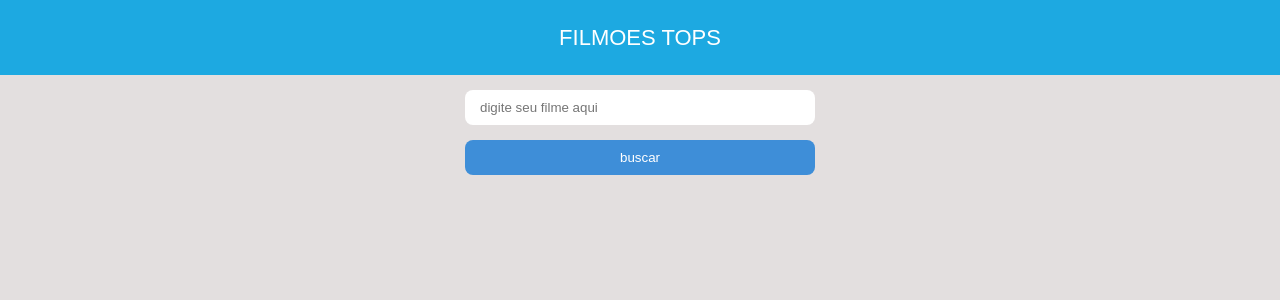
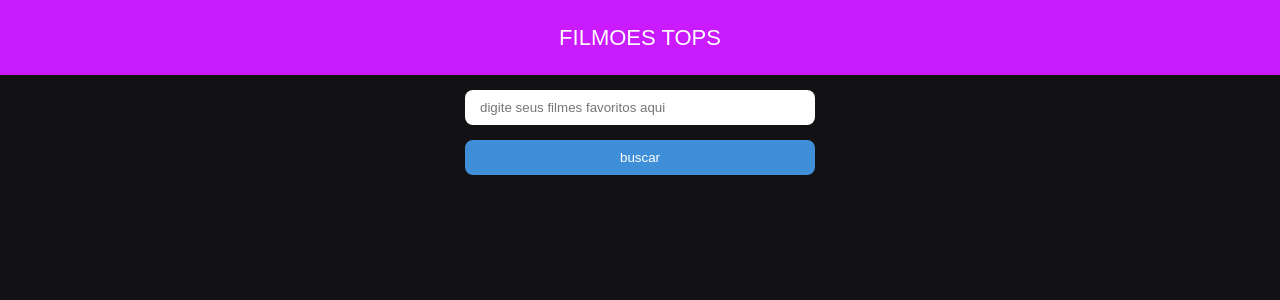
Before and after one commit to matheuspython/aplicacao-de-filmes, a React (Vite) app: page / in a window 1280 px wide. Shown: the top 300 px of the page. Built offline with nearby package versions, Linux system fonts and the light colour scheme.

Commit message:
busca e adicionamento completo

```diff
--- a/src/components/Filme/styles.ts
+++ b/src/components/Filme/styles.ts
@@ -1,5 +1,24 @@
 import styled from 'styled-components';
 
 export const Container = styled.li`
-
+  width: 100%;
+  max-width: 250px;
+  background-color: #41414d;
+  border-radius: 20px;
+  img{
+    width: 100%;
+    border-radius: 8px 8px 0 0;
+    min-height: 300px;
+    max-height: 300px;
+  }
+  .container{
+    padding: 15px;
+  }
+  h1{
+    text-align: center;
+  }
+  p{
+      font-size: 14px;
+      text-align: justify;
+  }
 `;
--- a/src/components/Header/styles.ts
+++ b/src/components/Header/styles.ts
@@ -3,7 +3,7 @@ import styled from 'styled-components';
 export const Container = styled.header`
   width: 100%;
   height: 75px;
-  background-color: #1da9e1;
+  background-color: #ca1bff;
   .container{
     width: 100%;
     max-width: 1280px;
--- a/src/components/Main/index.tsx
+++ b/src/components/Main/index.tsx
@@ -1,10 +1,7 @@
 import React, { useEffect, useState } from 'react';
 import { filmeProps } from '../../types/filmeProps';
 import { Filme } from '../Filme';
-
-import { Container } from './styles';
-
-
+import { Container, MainField } from './styles';
 
 export const Main: React.FC = () => {
   const [filmName, setFilmName] = useState('')
@@ -18,25 +15,24 @@ export const Main: React.FC = () => {
     setFilmName('')
   }
 
-
   return (
     <Container>
       <header>
         <input
           className='searchField'
           type="text"
-          placeholder='digite seu filme aqui'
+          placeholder='digite seus filmes favoritos aqui'
           onChange={text => setFilmName(text.target.value)}
         />
         <button onClick={() => {searchFilm()}} className='btn-search'>buscar</button>
       </header>
-      <main>
+      <MainField>
         <div className="container">
           <ul>
             { filmList.map(filme => (<Filme Plot={filme.Plot} Poster={filme.Poster} Title={filme.Title} key={filme.Poster} />)) }
           </ul>
         </div>
-      </main>
+      </MainField>
     </Container>
   )
 }
--- a/src/components/Main/styles.ts
+++ b/src/components/Main/styles.ts
@@ -37,3 +37,19 @@ export const Container = styled.main`
     }
   }
 `;
+
+export const MainField = styled.main`
+  width: 100%;
+  .container{
+    width: 100%;
+    max-width: 1280px;
+    margin: 0 auto;
+    padding: 15px 2%;
+    ul{
+      display: flex;
+      gap: 15px;
+      flex-wrap: wrap;
+      justify-content: center;
+    }
+  }
+`
--- a/src/global/styles.ts
+++ b/src/global/styles.ts
@@ -8,9 +8,12 @@ export const Global = createGlobalStyle`
 }
 html, body{
   font-family: sans-serif;
+  color: white;
 }
 body{
-  background-color: #e3dfdf;
+  background-color: #121214;
 }
-
+ul{
+  list-style: none;
+}
 `
```
